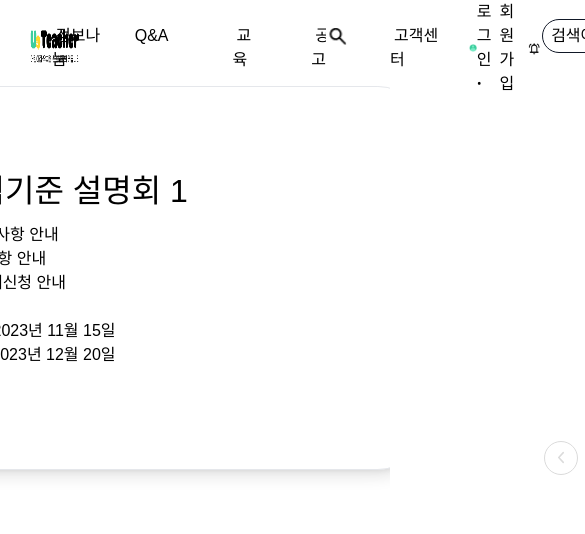
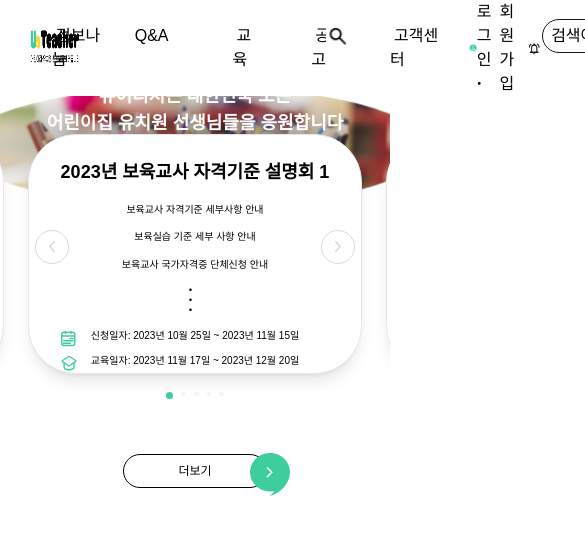
Before and after one commit to yourteacher-org/yourteacher-fe, a React (Vite) app: page / in a window 390 px wide. Shown: the top 534 px of the page, 585 px wide, since content can reach past the window. Built offline with nearby package versions, Linux system fonts and the light colour scheme.

Commit message:
[feat]메인페이지 교육일정 섹션 테블릿,모바일 반응형 디자인

```diff
--- a/src/pages/Home/SchedulSection.tsx
+++ b/src/pages/Home/SchedulSection.tsx
@@ -4,22 +4,9 @@ import ChevronButton from '@components/ChevronButton';
 import schedule from '@assets/img/schedule.png';
 import Button from '@components/Button';
 import Edu from '@assets/icon/edu.svg?react';
+import Dot from '@assets/img/dot.svg?react';
 import Date from '@assets/icon/date.svg?react';
 import { MOCKAG_SCHEDUL_DATA } from '@data/Schedul';
-
-// const DATA = Array.from({ length: 5 }, (_, i) => ({
-//   id: i + 1,
-//   title: '2023년 보육교사 자격기준 설명회',
-//   contents: [
-//     '보육교사 자격기준 세부사항 안내',
-//     '보육실습 기준 세부 사항 안내',
-//     '보육교사 국가자격증 단체신청 안내',
-//   ],
-//   applyStartDate: '2023-10-25',
-//   applyEndDate: '2023-11-15',
-//   eduStartDate: '2023-11-17',
-//   eduEndDate: '2023-12-20',
-// }));
 
 interface ScheduleDateProps {
   title: string;
@@ -41,12 +28,6 @@ const formatDate = (dateString: string): string => {
   return `${year}년 ${month}월 ${day}일`;
 };
 
-// 날짜 문자열을 '-'를 기준으로 분할하고, 각 부분을 숫자로 변환하여 년, 월, 일을 추출합니다.
-// 그런 다음 추출된 값을 사용하여 원하는 형식으로 날짜를 포맷합니다.
-// 이 방법을 사용하면 Date 객체를 사용하는 대신 문자열에서 직접 날짜를 추출하여 처리할 수 있습니다.
-// split 함수는 문자열을 특정 구분자를 기준으로 나누어 배열로 반환
-// '2023-10-25'라는 문자열이 있다면 split 함수를 사용하면 ['2023', '10', '25']와 같은 배열이 생성됩니다.
-
 const ScheduleDate = ({
   title,
   contents,
@@ -57,103 +38,132 @@ const ScheduleDate = ({
 }: ScheduleDateProps) => {
   return (
     <div
-      className="w-[59.625rem] h-[24rem] pt-[5rem]
+      className="xl:w-[59.625rem] lg:w-[38.875rem] sm:w-[20.875rem] xl:h-[24rem] lg:h-[20.625rem] sm:h-[15rem] xl:pt-[2.5rem] lg:pt-[2.5rem] sm:pt-[1.5rem]
       border rounded-[3rem] shadow-lg text-center bg-white"
     >
-      <h2 className="text-[2rem] pb-2">{title}</h2>
+      <h2 className="xl:text-[2rem] lg:text-[1.625rem] sm:text-[1.125rem] font-bold xl:mb-[1rem] lg:mb-[1rem] sm:mb-[1rem]">
+        {title}
+      </h2>
       {contents.map((content) => (
-        <p key={content}>{content}</p>
+        <p
+          key={content}
+          className="xl:text-[1.25rem] lg:text-[0.875rem] sm:text-[0.625rem] xl:letter-spacing: mb-[0.53rem] lg:letter-spacing: mb-[0.8rem] sm:letter-spacing: mb-[0.009rem]
+          >"
+        >
+          {content}
+        </p>
       ))}
-      <p className="flex-col">. . .</p>
-      <p>
-        <Date className="absolute ml-[16.5rem]" />
+
+      <Dot className="xl:ml-[30rem] lg:ml-[20rem] sm:ml-[10rem] xl:mb-[1rem] sm:mb-[1rem] sm:mt-[1rem]" />
+      <div className="xl:text-[1.25rem] lg:text-[0.875rem] sm:text-[0.625rem]">
+        <p className="xl:mb-[0.8rem] lg:mb-[0.7rem] sm:mb-[0.6rem]">
+          <Date className="absolute xl:w-[1.25rem] h-[1.27rem] lg:w-[1.00375rem] h-[1.02rem] sm:w-[0.908125rem] h-[0.895rem] xl:ml-[14.3rem] lg:ml-[8rem] sm:ml-[2rem] " />
           신청일자: {formatDate(applyStartDate)} ~ {formatDate(applyEndDate)}
         </p>
         <p>
-        <Edu className="absolute ml-[16.5rem]" />
-        교육일자: {formatDate(eduStartDate)} ~ {formatDate(eduEndDate)}
+          <Edu className="absolute xl:w-[1.5rem] h-[1.2775rem] lg:w-[1.1195rem] h-[1.02rem] sm:w-[0.989375rem] h-[0.875rem] xl:ml-[14.3rem] lg:ml-[8rem] sm:ml-[2rem]" />
+          {/*  xl:w-[1.4rem] h-[1.2775rem] lg:w-[1.1195rem] h-[1.02rem] sm:w-[0.989375rem] h-[0.875rem] */}
+          교육일자: {formatDate(eduStartDate)} ~{' '}
+          {eduEndDate ? formatDate(eduEndDate) : formatDate(eduStartDate)}
         </p>
+      </div>
     </div>
   );
 };
-// 제목, 내용, 신청일자, 교육일자와 같은 항목들은 독립적인 항목으로 보이지 않고 하나의 섹션에 속하는 내용이다.
-// <ul>과 <li> 항목, 할 일 목록 등이 이에 해당
-//  제목, 내용, 신청일자, 교육일자와 같은 항목들은 일반적으로 목록으로 나열되지 않는다.
-// 이러한 정보들은 하나의 섹션 안에 표시되는 것이 일반적이다.
-// 따라서 <div>를 사용하여 섹션을 나타내는 것이 더 적합.
 
+const ANIMATION_DURATION = 700;
+
+const ANIMATION_DIRECTION = {
+  DEFAULT: '',
+  NEXT: `-translate-x-[calc(50%+64.625rem)] transition-transform duration-${ANIMATION_DURATION} ease-in-out`,
+  PREV: `-translate-x-[calc(50%-64.625rem)] transition-transform duration-${ANIMATION_DURATION} ease-in-out`,
+};
 const SchedulSection = () => {
   const [startIdx, setStartIdx] = useState(0);
-  const [renderingData, setRenderingData] = useState(MOCKAG_SCHEDUL_DATA);
+
+  const [triggerSlide, setTrigger] = useState(ANIMATION_DIRECTION.DEFAULT);
+  const [renderingData, setRenderingData] = useState([
+    ...MOCKAG_SCHEDUL_DATA.slice(3),
+    ...MOCKAG_SCHEDUL_DATA.slice(0, 3),
+  ]);
+  const updateDataAfterAnimation = (newIdx: number, direction: string) => {
+    setTrigger(direction);
+    setTimeout(() => {
+      setTrigger(ANIMATION_DIRECTION.DEFAULT);
+      if (direction === ANIMATION_DIRECTION.NEXT) {
+        setRenderingData([...renderingData.slice(1), renderingData[0]]);
+      } else {
+        setRenderingData([
+          renderingData[renderingData.length - 1],
+          ...renderingData.slice(0, renderingData.length - 1),
+        ]);
+      }
+      setStartIdx(newIdx);
+    }, ANIMATION_DURATION);
+  };
 
   const prevButton = () => {
-    const nextRenderingData = [
-      renderingData[renderingData.length - 1],
-      ...renderingData.slice(1, 4),
-    ];
-
-    setRenderingData(nextRenderingData);
-    setStartIdx((prevIdx) => (prevIdx === 0 ? 4 : prevIdx - 1));
-    // startIdx 값이 0일 때, 즉 첫 번째 네모일 때를 확인합니다.
-    // 만약 첫 번째 네모라면, 다음 네모로 이동하는 것이 아니라 마지막 네모로 이동하게 됩니다.
-    // 그렇지 않은 경우에는 이전 네모로 이동합니다.
+    const newIdx =
+      startIdx === 0 ? MOCKAG_SCHEDUL_DATA.length - 1 : startIdx - 1;
+    updateDataAfterAnimation(newIdx, ANIMATION_DIRECTION.PREV);
+  };
+  const nextButton = () => {
+    const newIdx =
+      startIdx === MOCKAG_SCHEDUL_DATA.length - 1 ? 0 : startIdx + 1;
+    updateDataAfterAnimation(newIdx, ANIMATION_DIRECTION.NEXT);
   };
 
-  const nextButton = () => {
-    const nextRenderingData = [...renderingData.slice(1, 4), renderingData[0]];
-
-    setRenderingData(nextRenderingData);
-    setStartIdx((prevIdx) => (prevIdx === 4 ? 0 : prevIdx + 1));
-    // 현재 startIdx 값이 4일 때, 즉 마지막 네모일 때를 확인합니다.
-    // 만약 마지막 네모라면, 다음 네모로 이동하는 것이 아니라 첫 번째 네모로 이동하게 됩니다.
-    // 그렇지 않은 경우에는 다음 네모로 이동합니다.
-  };
-
-  const movement = `translateX(calc(-10.375% - ${startIdx * 1034}px))`;
-
   return (
-    <Section as="section" className="">
+    <Section
+      as="section"
+      className="w-full lg:flex-col sm:flex-col
+     xl:items-center sm:items-center
+    xl:mx-w-[80rem] lg:mx-w-[64rem] sm:mx-w-[24.375rem]
+   "
+    >
       <div className="relative">
         <img src={schedule} alt="scheduleBG" className="w-[100%]" />
-        <p className="absolute top-1/2 left-1/2 transform -translate-x-1/2 -translate-y-[20rem] text-center text-[2.875rem] text-white font-bold">
+        <p className="absolute w-[60rem] h-[10rem] top-1/2 left-1/2 -translate-x-1/2 -translate-y-[21rem] text-center xl:text-[2.875rem] lg:text-[2.125rem] sm:text-[1.125rem] text-white font-bold">
           유어티처는 대한민국 모든
           <br />
           어린이집 유치원 선생님들을 응원합니다
         </p>
-        <div className="relative w-[100%] h-[34rem] left-0 bottom-[7rem] overflow-hidden">
+        <div className="relative w-[100%] h-[34rem] left-0 xl:bottom-[7rem] lg:bottom-[5rem] sm:bottom-[4rem] overflow-hidden">
           <div
-            className="absolute flex top-0 gap-[5rem] transition-transform duration-700 ease-in-out"
-            style={{ transform: movement }}
+            className={`absolute top-0 left-1/2 -translate-x-1/2
+             flex xl:gap-[4.4rem] lg:gap-[1.3rem] sm:gap-[1.5rem]
+             ${triggerSlide}`}
           >
             {renderingData.map((scheduleData) => (
               <ScheduleDate key={scheduleData.id} {...scheduleData} />
             ))}
           </div>
-        </div>
-        <div className="flex justify-between">
+
           <ChevronButton
             onClick={prevButton}
             direction="left"
-            className="absolute left-[34rem] top-[56%] transform -translate-y-1/2"
+            className="absolute xl:left-[calc(50%-27.5rem)] lg:left-[calc(50%-18.5rem)] sm:left-[calc(50%-10rem)] xl:top-[calc(50%-6.25rem)] lg:top-[calc(50%-8.5rem)] sm:top-[calc(50%-11rem)]"
           />
           <ChevronButton
             onClick={nextButton}
             direction="right"
-            className="absolute right-[34rem] top-[56%] transform -translate-y-1/2"
+            className="absolute xl:right-[calc(50%-27.5rem)] lg:right-[calc(50%-18.5rem)] sm:right-[calc(50%-10rem)] xl:top-[calc(50%-6.25rem)] lg:top-[calc(50%-8.5rem)] sm:top-[calc(50%-11rem)]"
           />
-        </div>
-      </div>
-      <Button className="-translate-y-[9rem] translate-x-[53rem]">
+
+          <div className="absolute right-1/2 transform translate-x-1/2 ">
+            <Button className="xl:translate-y-[29rem] lg:translate-y-[26rem] sm:translate-y-[20rem]">
               더보기
             </Button>
-      <div className="absolute -translate-y-[20rem] translate-x-[60rem] flex item-center">
+            <div className="flex justify-center xl:translate-y-[20.5rem] lg:translate-y-[18.5rem] sm:translate-y-[14rem]">
               {MOCKAG_SCHEDUL_DATA.map((data) => (
                 <div
                   key={data.id}
-            className={`w-2 h-2 rounded-full mx-1 ${startIdx === data.id - 1 ? 'bg-green' : 'bg-gray-100'}`}
+                  className={`w-2 h-2 rounded-full mx-1 ${startIdx === data.id - 1 ? 'bg-green' : 'bg-gray-100'} ${startIdx === data.id - 1 ? 'xl:w-[0.8125rem] lg:w-[0.4375rem] sm:w-[0.4375rem] xl:h-[0.8125rem] lg:h-[0.4375rem] sm:h-[0.4375rem]' : 'xl:w-[0.5625rem] lg:w-[0.303125rem] sm:w-[0.303rem] xl:-[0.5625rem] lg:h-[0.303125rem] sm:h-[0.303rem]'}`}
                 />
-          // 'mx-[value]'는 좌우 여백을 '[value]'만큼 설정s
               ))}
+            </div>
+          </div>
+        </div>
       </div>
     </Section>
   );
```
Also changed, not shown: src/assets/img/dot.svg (added). Lines whose indentation alone changed are shown as unchanged.
